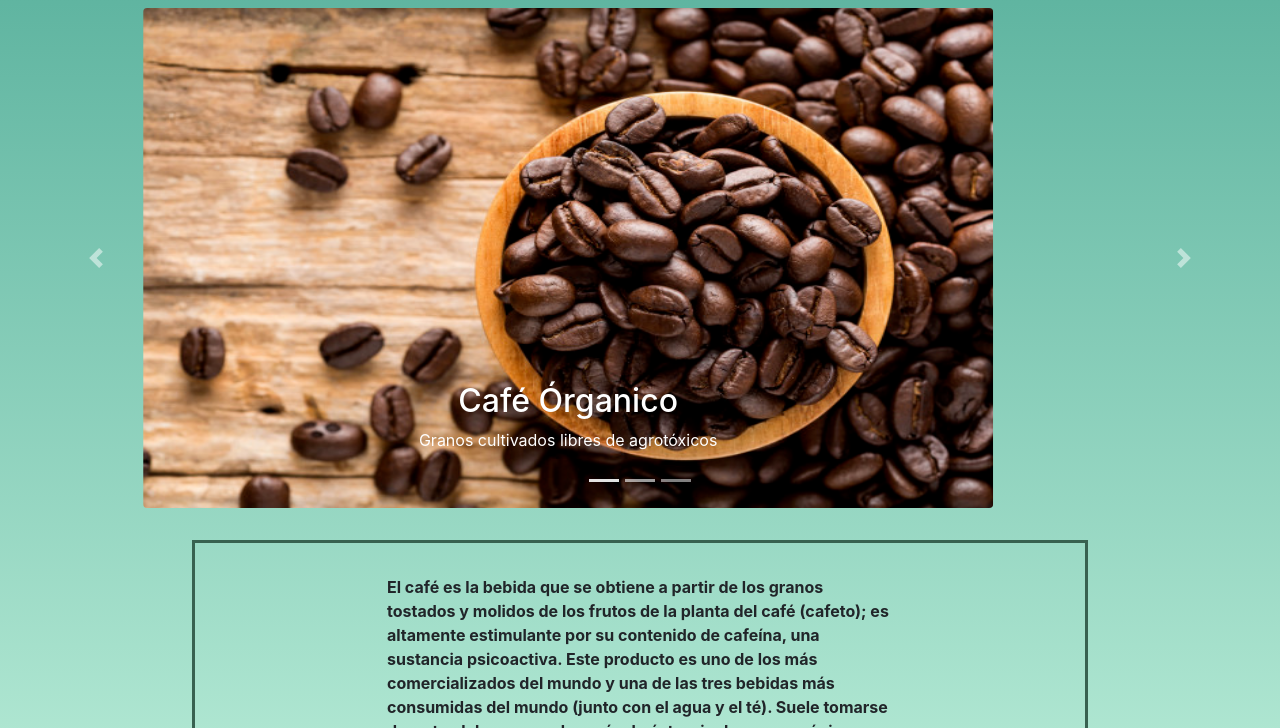
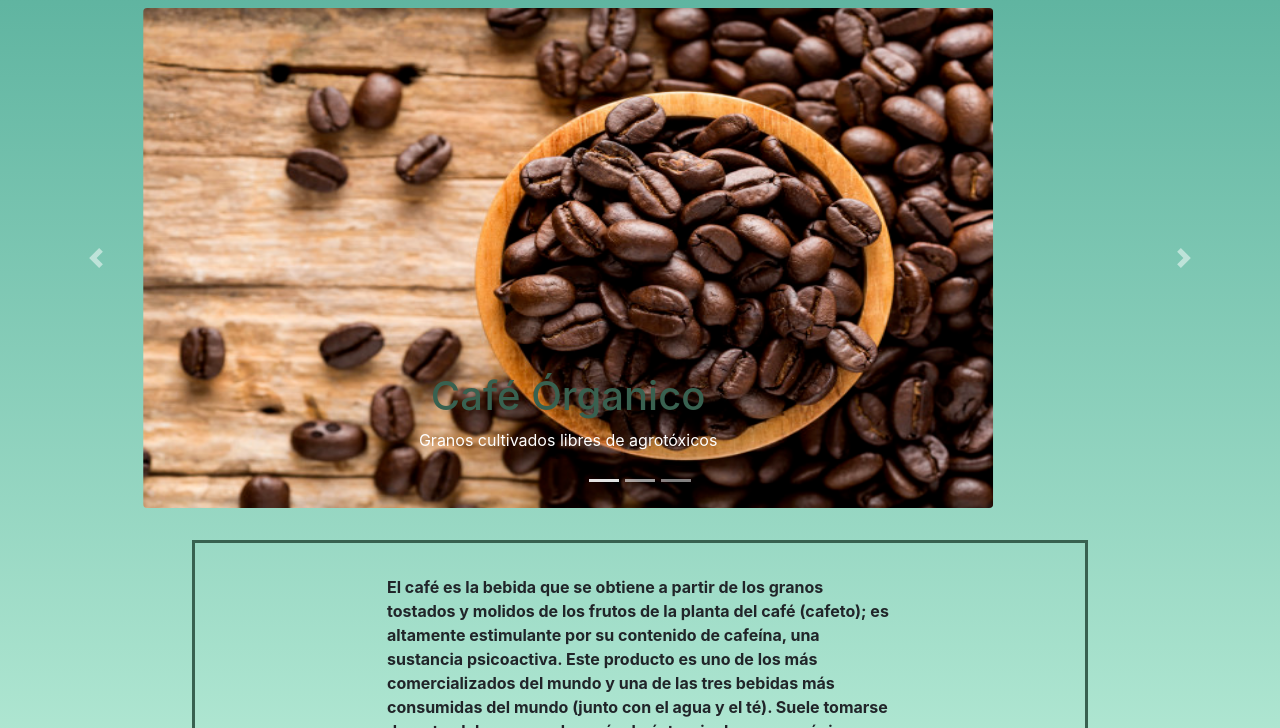
Before and after one commit to maximo95/trabajo_clase_15, a website: page index.html in a window 1280 px wide. Shown: the part 72-800 px from the top of the page. Drawn offline with nearby package versions, Linux system fonts and the light colour scheme.

Commit message:
estado original

```diff
--- a/index.html
+++ b/index.html
@@ -34,7 +34,7 @@
         <div class="carousel-item active">
           <img src="fotos/cafe.png"  alt="imagen de cafe de granos de café sobre una mesa de madera" class="rounded mx-auto d-block bloque-carrucel__tamanio">
           <div class="carousel-caption d-none d-md-block bloque-carrucel__tamanio--centrar">
-            <h2>Café Órganico</h2>
+            <h1>Café Órganico</h1>
             <p>Granos cultivados libres de agrotóxicos </p>
           </div>
         </div>
```
